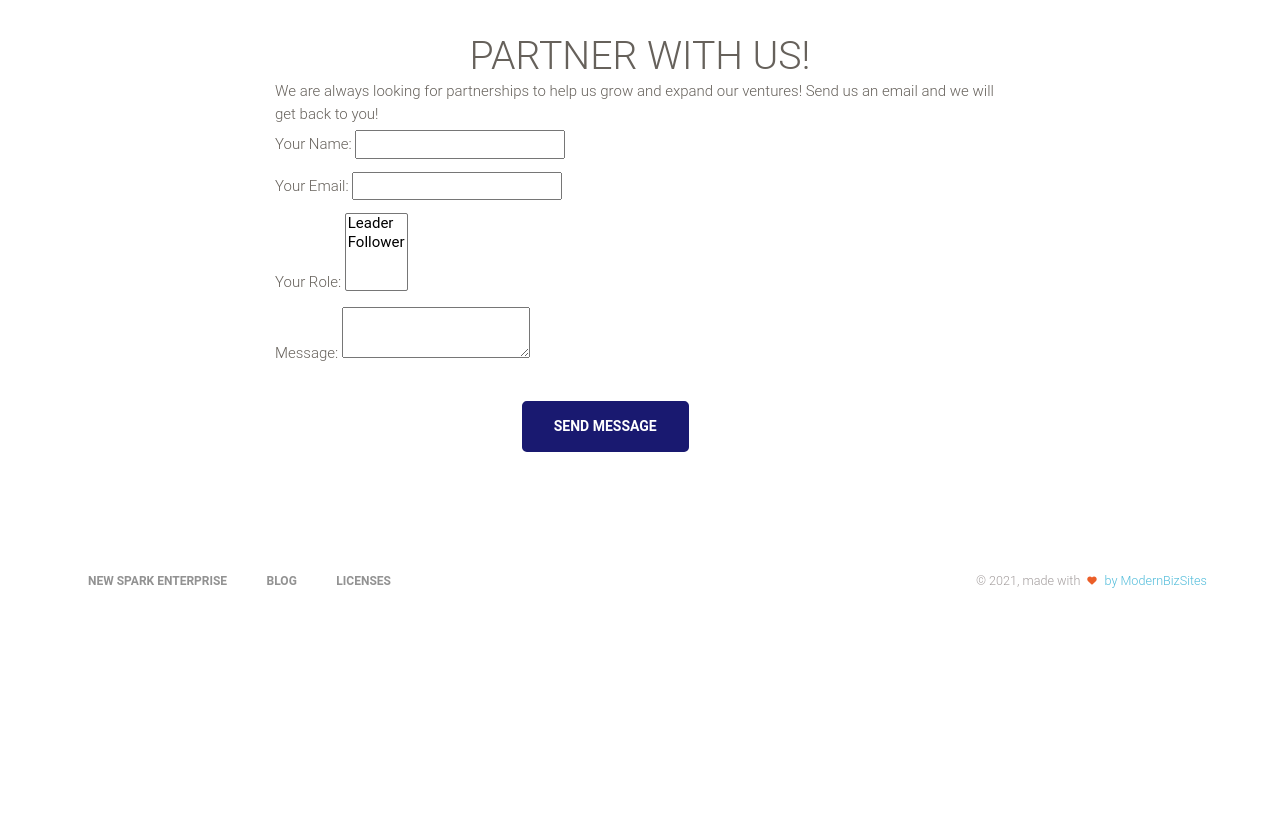
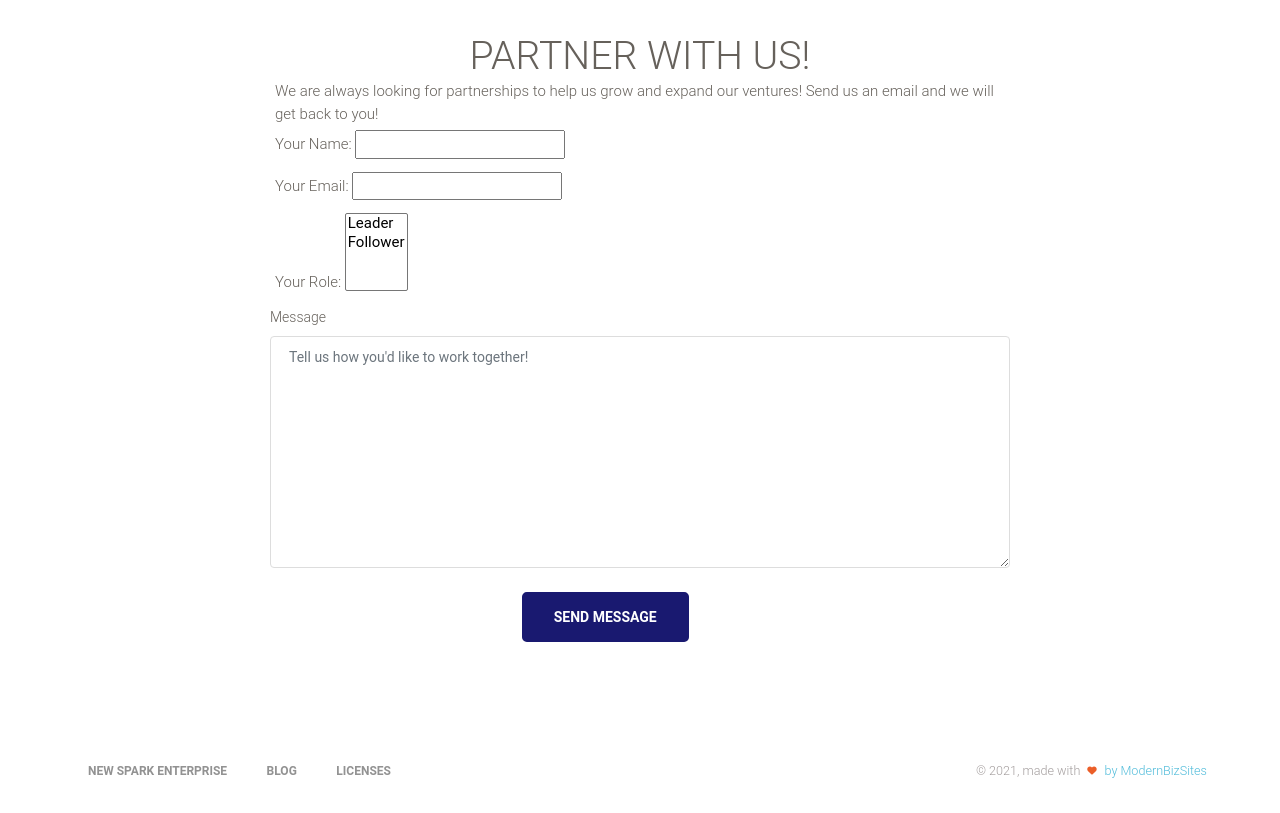
Before and after one commit to thesparrow/wordlynx, a website: page index.html in a window 1280 px wide. Shown: the part 1560-2373 px from the top of the page. Before the commit the page ends 2183 px from the top, so only its background shows below. Drawn offline with Linux system fonts and the light colour scheme; some packages are replaced by stand-ins of ours.

Commit message:
feat: adding text area with name label

```diff
--- a/index.html
+++ b/index.html
@@ -359,9 +359,13 @@ The above copyright notice and this permission notice shall be included in all c
                                         <option value="follower">Follower</option>
                                     </select></label>
                             </p>
-                            <p>
+                            <!--<p>
                                 <label>Message: <textarea name="message"></textarea></label>
-                            </p>
+                            </p>-->
+                            <div class="form-row">
+                                <label>Message</label>
+                                <textarea name="message" class="form-control" rows="10" placeholder="Tell us how you'd like to work together!"></textarea>
+                            </div>
                             <div class="form-row">
                                 <div class="form-group col-md-4 ml-auto mr-auto mt-4">
                                     <button type="submit" class="btn btn-cta btn-lg btn-fill">Send Message</button>
```
